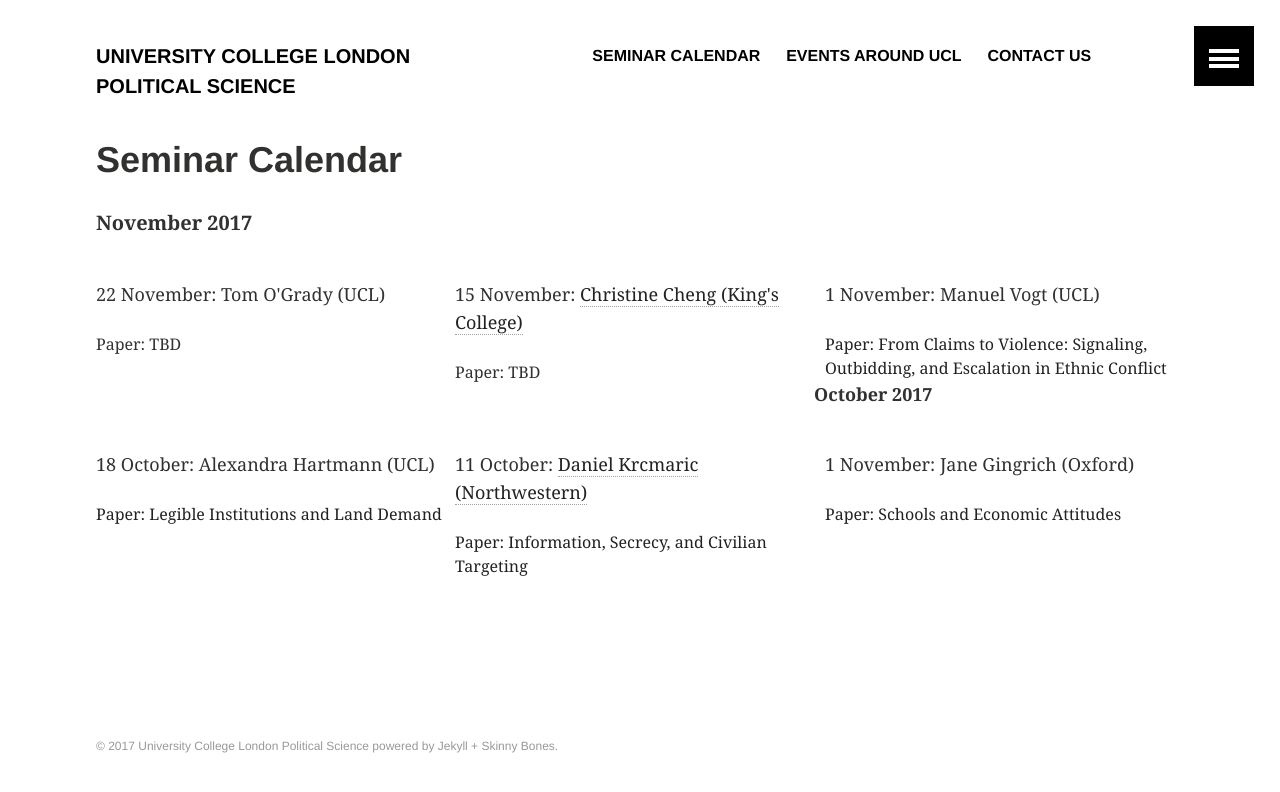
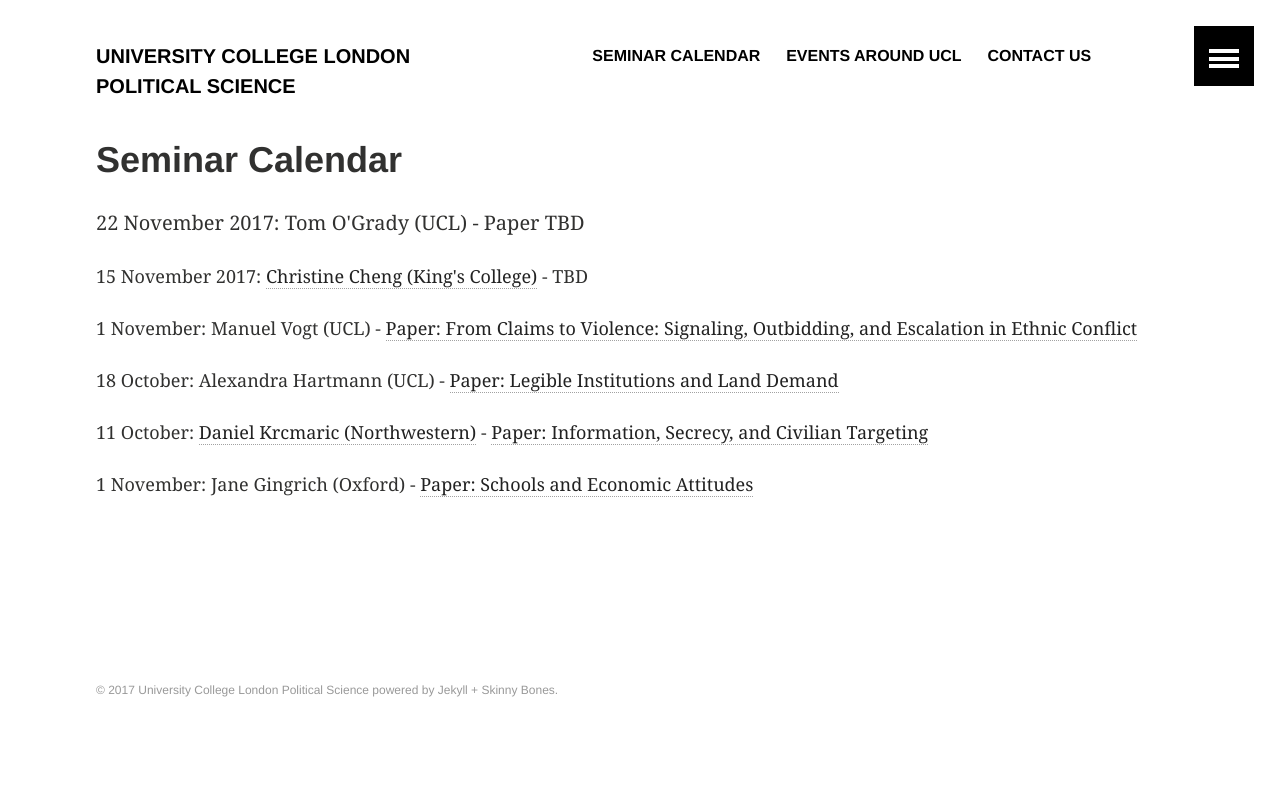
Before and after one commit to phischroeder/drs_page, a Jekyll site: the page built from calendar/index.html, in a window 1280 px wide. Shown: the top 792 px of the page. Built offline with Jekyll 4.4.1, drawn with Linux system fonts in a browser that asks for light colours.

Commit message:
Update index.html

```diff
--- a/calendar/index.html
+++ b/calendar/index.html
@@ -3,31 +3,14 @@
 title: "Seminar Calendar"
 ---
 
-<p><b> November 2017 </b></p>
-<div style="float: left; width: 33%;">
-  <p>22 November: Tom O'Grady (UCL)</p>
-  Paper: TBD
-</div>
-<div style="float: left; width: 33%;">
-  <p>15 November: <a href = "https://www.kcl.ac.uk/sspp/departments/warstudies/people/lecturers/cheng.aspx" target="_blank" >Christine Cheng (King's College)</a></p>
-  Paper: TBD
-</div>
-<div style="float: right; width: 33%;">
-  <p>1 November: Manuel Vogt (UCL)</p>
-  <a href = "https://moodle.ucl.ac.uk/mod/resource/view.php?id=3156133" target="_blank" >Paper: From Claims to Violence: Signaling, Outbidding, and Escalation in Ethnic Conflict</a>
-</div>
-</br>
+<p>22 November 2017: Tom O'Grady (UCL) - Paper TBD</p>
 
-<p><b> October 2017 </b></p>
-<div style="float: left; width: 33%;">
-  <p>18 October: Alexandra Hartmann (UCL)</p>
-  <a href = "https://moodle.ucl.ac.uk/mod/resource/view.php?id=3127507" target="_blank" >Paper: Legible Institutions and Land Demand</a>
-</div>
-<div style="float: left; width: 33%;">
-  <p>11 October: <a href = "http://www.polisci.northwestern.edu/people/core-faculty/daniel-krcmaric.html" target="_blank" >Daniel Krcmaric (Northwestern)</a></p>
-  <a href = "https://moodle.ucl.ac.uk/mod/resource/view.php?id=3112399" target="_blank" >Paper: Information, Secrecy, and Civilian Targeting</a>
-</div>
-<div style="float: right; width: 33%;">
-  <p>1 November: Jane Gingrich (Oxford)</p>
-  <a href = "https://moodle.ucl.ac.uk/mod/resource/view.php?id=3086175" target="_blank" >Paper: Schools and Economic Attitudes</a>
-</div>
+<p>15 November 2017: <a href = "https://www.kcl.ac.uk/sspp/departments/warstudies/people/lecturers/cheng.aspx" target="_blank" >Christine Cheng (King's College)</a> - TBD</p>
+
+<p>1 November: Manuel Vogt (UCL) - <a href = "https://moodle.ucl.ac.uk/mod/resource/view.php?id=3156133" target="_blank" >Paper: From Claims to Violence: Signaling, Outbidding, and Escalation in Ethnic Conflict</a></p>
+
+<p>18 October: Alexandra Hartmann (UCL) - <a href = "https://moodle.ucl.ac.uk/mod/resource/view.php?id=3127507" target="_blank" >Paper: Legible Institutions and Land Demand</a></p>
+
+<p>11 October: <a href = "http://www.polisci.northwestern.edu/people/core-faculty/daniel-krcmaric.html" target="_blank" >Daniel Krcmaric (Northwestern)</a> - <a href = "https://moodle.ucl.ac.uk/mod/resource/view.php?id=3112399" target="_blank" >Paper: Information, Secrecy, and Civilian Targeting</a></p>
+
+<p>1 November: Jane Gingrich (Oxford) - <a href = "https://moodle.ucl.ac.uk/mod/resource/view.php?id=3086175" target="_blank" >Paper: Schools and Economic Attitudes</a></p>
```
